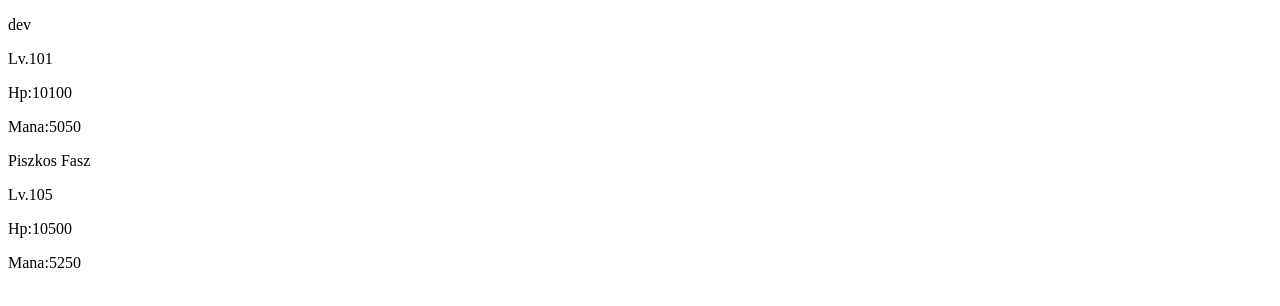
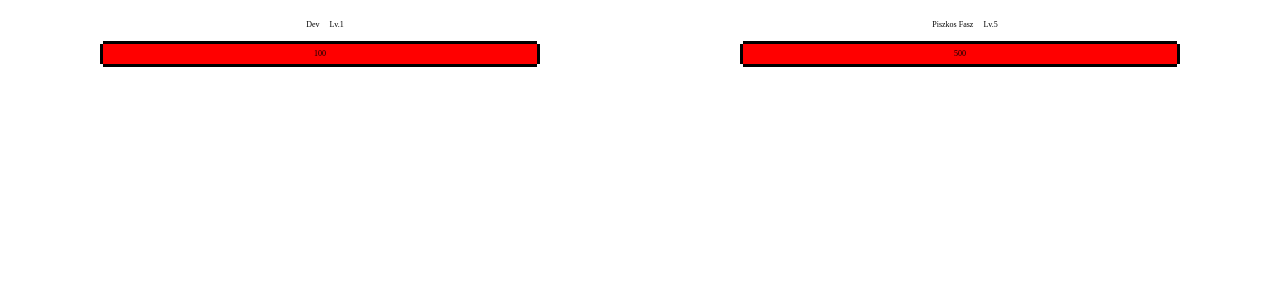
Before and after one commit to istvzsig/battle_game, a plain HTML site: page index.html in a window 1280 px wide. Drawn offline with Linux system fonts and the light colour scheme.

Commit message:
functions html css
need to update the attack

```diff
--- /dev/null
+++ b/css/game.css
@@ -0,0 +1,77 @@
+* {
+      margin: 0;
+      padding: 0;
+      box-sizing: border-box;
+      font-family: 'PressStart2P';
+      font-size: 8px;
+}
+
+.side {
+      padding: 10px;
+      text-align: center;
+      margin-top: 10px;
+}
+
+.side * {
+      display: inline;
+      margin-left: 10px;
+
+}
+
+.side {
+      width: 50%;
+      float: left;
+}
+
+.side p:last-child {
+
+      width: 70%;
+      height: 20px;
+      line-height: 20px;
+      max-width: 600px;
+      display: block;
+      margin: auto;
+      color: white;
+      margin-top: 15px;
+      position: relative;
+      top: -20px;
+      color: black;
+
+}
+
+.side p:last-child:after {
+      content: "";
+      width: 100%;
+      height: 20px;
+      display: block;
+      position: relative;
+      top: -20px;
+
+      /* display: block; */
+      box-shadow: 3px 0 black, -3px 0 black, 0 -3px black, 0 3px black;
+}
+.side p:last-child:before {
+      content: "";
+      width: 100%;
+      height: 20px;
+      display: block;
+      position: relative;
+      top: 20px;
+      background: red;
+      z-index: -1;
+      animation: loseHP 3000ms forwards
+
+}
+
+@keyframes loseHP {
+      0% {
+            width: 100%;
+      }
+      50% {
+            width: 40%;
+      }
+      100% {
+            width: 0%;
+      }
+
+}
--- a/game.js
+++ b/game.js
@@ -1,3 +1,10 @@
 import Game from './modules/Game.mjs';
 
-new Game;
+
+
+function fight(game,player) {
+
+      console.log(game.player)
+}
+
+const game = new Game;
--- a/index.html
+++ b/index.html
@@ -4,8 +4,11 @@
       <meta charset="UTF-8">
       <meta name="viewport" content="width=device-width, initial-scale=1.0">
       <meta http-equiv="X-UA-Compatible" content="ie=edge">
+
+
+      <title>Fight Game</title>
+      <link defer rel="stylesheet" href="./css/game.css">
       <script defer type="module" src="game.js" charset="utf-8"></script>
-      <title>game</title>
 </head>
 <body>
 
--- a/modules/Entities.mjs
+++ b/modules/Entities.mjs
@@ -1,19 +1,38 @@
+import {minmax} from './functions.mjs';
+
 export class Entity {
-      constructor(name,level) {
+      constructor(name,level,hp) {
             this.name = name;
             this.level = level;
+            this.hp = this.fullhp
 
       }
-      get hp() {
-            return this.level * 1e2
+
+      get fullhp() {
+            return this.hp = this.level * 100
+
       }
-      get magic() {
-            return this.hp / 2
+
+      set fullhp(value) {
+            this.hp = value
       }
+
+      attack(enemy){
+            let DMG = minmax(this.level*30, this.level*10)
+            if(enemy.hp >= 0) {
+                  return enemy.hp -= DMG;
+            }
+            console.log(enemy.hp)
+            return
+      }
+
+      // get magic() {
+      //       return this.hp / 2
+      // }
 }
 export class Player extends Entity {
       constructor() {
-            super('dev',1);
+            super(null,1);
             this.spells = new Array();
             this.gold = 10;
             this.xp = 0;
--- a/modules/Game.mjs
+++ b/modules/Game.mjs
@@ -1,26 +1,37 @@
 import {Entity,Player} from './Entities.mjs';
-
+import {minmax} from './functions.mjs';
 export default class Game {
       constructor() {
             // PLAYER
             let player = this.player = new Player();
+            player.name = 'Dev'
+            // player.level += 12121
 
-            player.level+= 100
+            // PLAYER UPDATE SHOULD BE HERE BECAUSE SOME ENEMY STAT UPDATE REGARDING PLAYER SATATS
+
+
 
             // ENEMY
-            let enemyLevel = this.minmax(player.level+5,player.level);
+            let enemyLevel = minmax(player.level+5,player.level);
             let enemyNames = ['KUKULULU', 'Piszkos Fasz', 'Gazember'];
             let enemy = this.enemy = new Entity(this.random(enemyNames),enemyLevel);
 
             // GLOBAL FUNCTIONS
-            this.draw([player,enemy]);
+
+
+            onclick = e => {
+
+                  // this.player.attack(this.enemy.hp)
+                  return enemy.hp -= 10
+
+
+            }
+            this.draw([player,enemy])
+
 
       }
 
       // GAME FUNCTIONS
-      minmax(min,max) { // get random value with min/max
-            return Math.floor(Math.random() * (max - min) + min);
-      }
       random(array) { // get random value from array
             return array[Math.floor(Math.random() * array.length)]
       }
@@ -35,9 +46,11 @@ export default class Game {
                   let div = document.createElement('div');
 
                   document.body.appendChild(div);
+                  div.className = 'side'
                   div.id = side.name;
 
                   let sideStats = [side['name'],side['level'],side['hp'],side['magic']];
+                  sideStats.pop();
 
 
                   sideStats.forEach(stat => {
@@ -49,11 +62,12 @@ export default class Game {
                                     p.innerText = `Lv.${stat}`;
                                     break;
                               case sideStats[2]:
-                                    p.innerText = `Hp:${stat}`;
+                                    p.innerText = `${stat}`;
+
                                     break;
-                              case sideStats[3]:
-                                    p.innerText = `Mana:${stat}`;
-                                    break;
+                              // case sideStats[3]:
+                              //       p.innerText = `Mana:${stat}`;
+                              //       break;
                               default:
                                     p.innerText = stat;
                                     break;
@@ -67,4 +81,5 @@ export default class Game {
 
       }
 
+
 }
--- /dev/null
+++ b/modules/functions.mjs
@@ -0,0 +1,3 @@
+export function minmax(min,max) { // get random value with min/max
+            return Math.floor(Math.random() * (max - min) + min);
+      }
```
